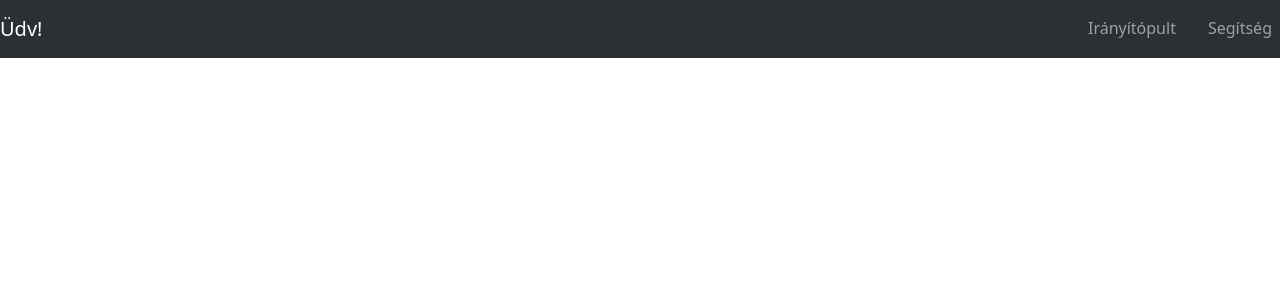
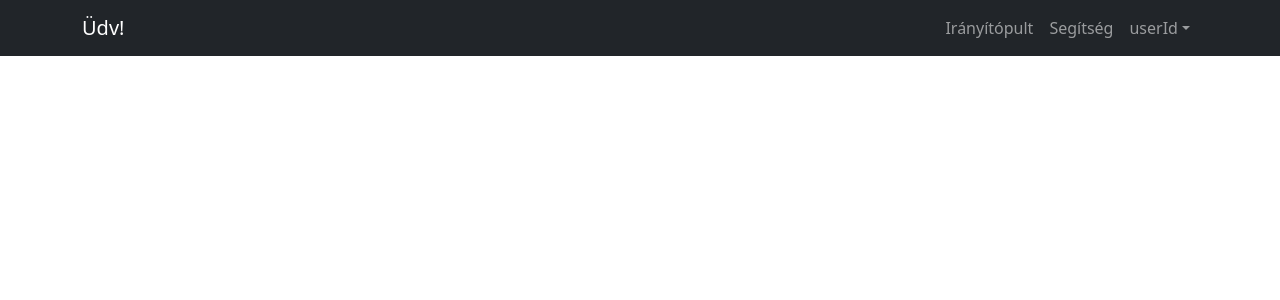
Before and after one commit to Naram99/reactQuizTs, a React (Vite) app: page /help in a window 1280 px wide. Shown: the top 300 px of the page. Built offline with nearby package versions, Linux system fonts and the light colour scheme.

Commit message:
Nav dropdown, width fix

```diff
--- a/src/components/Header.tsx
+++ b/src/components/Header.tsx
@@ -3,9 +3,7 @@ import NavigationBar from "./NavigationBar";
 export default function Header(): JSX.Element {
     return (
         <header className="main-header">
-            <div className="navbar-ct">
-                <NavigationBar />
-            </div>
+            <NavigationBar />
         </header>
     );
 }
--- a/src/components/MainContent.tsx
+++ b/src/components/MainContent.tsx
@@ -1,7 +1,9 @@
+import { Container } from "react-bootstrap";
+
 export default function MainContent(): JSX.Element {
     return (
         <main>
-            <div className="main-content-ct"></div>
+            <Container></Container>
         </main>
     );
 }
--- a/src/components/NavigationBar.tsx
+++ b/src/components/NavigationBar.tsx
@@ -1,19 +1,24 @@
-import { Container, Nav, Navbar } from "react-bootstrap";
+import Container from "react-bootstrap/Container";
+import Navbar from "react-bootstrap/Navbar";
+import Nav from "react-bootstrap/Nav";
+import { NavDropdown } from "react-bootstrap";
 
 export default function NavigationBar(): JSX.Element {
     return (
-        <Container className="">
-            <Navbar fixed="top" bg="dark" data-bs-theme="dark" className="bg-body-tertiary justify-content-between">
-                <Navbar.Brand className="">Üdv!</Navbar.Brand>
-                <Nav variant="underline" className="">
-                    <Nav.Item>
-                        <Nav.Link href="/home">Irányítópult</Nav.Link>
-                    </Nav.Item>
-                    <Nav.Item>
-                        <Nav.Link href="/help">Segítség</Nav.Link>
-                    </Nav.Item>
+        <Navbar fixed="top" bg="dark" variant="dark" className="px-3">
+            <Container>
+                <Navbar.Brand>Üdv!</Navbar.Brand>
+                <Nav className="ms-auto">
+                    <Nav.Link href="/home">Irányítópult</Nav.Link>
+                    <Nav.Link href="/help">Segítség</Nav.Link>
+                    <NavDropdown title="userId">
+                        <NavDropdown.Item href="/profile">Profil</NavDropdown.Item>
+                        <NavDropdown.Item href="/settings">Beállítások</NavDropdown.Item>
+                        <NavDropdown.Divider />
+                        <NavDropdown.Item href="/logout">Kijelentkezés</NavDropdown.Item>
+                    </NavDropdown>
                 </Nav>
-            </Navbar>
-        </Container>
+            </Container>
+        </Navbar>
     );
 }
```
